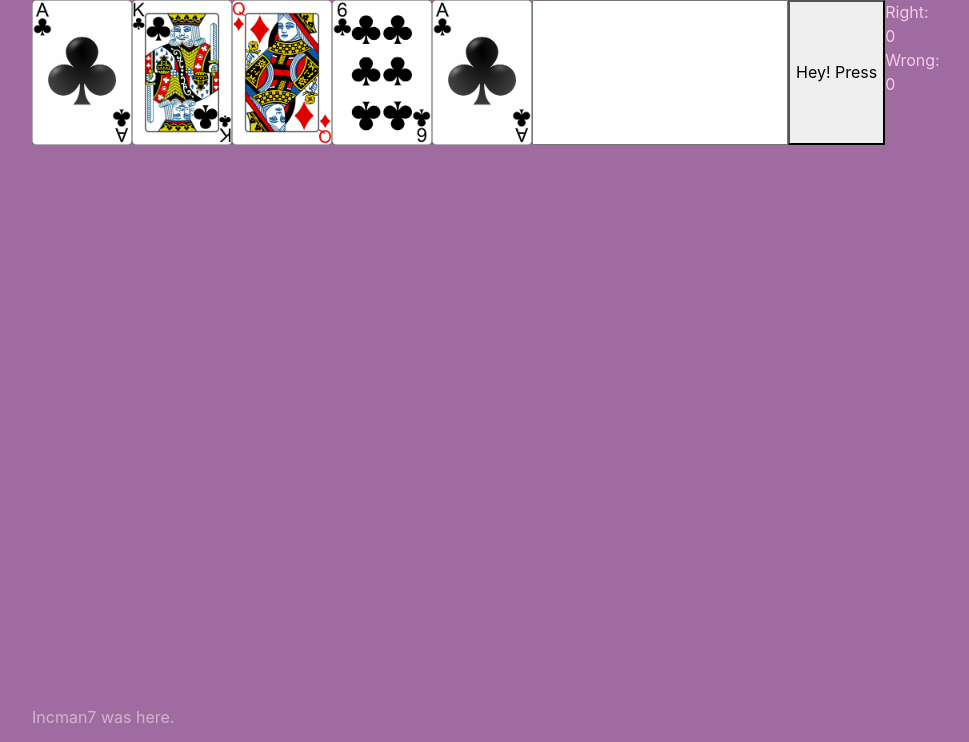
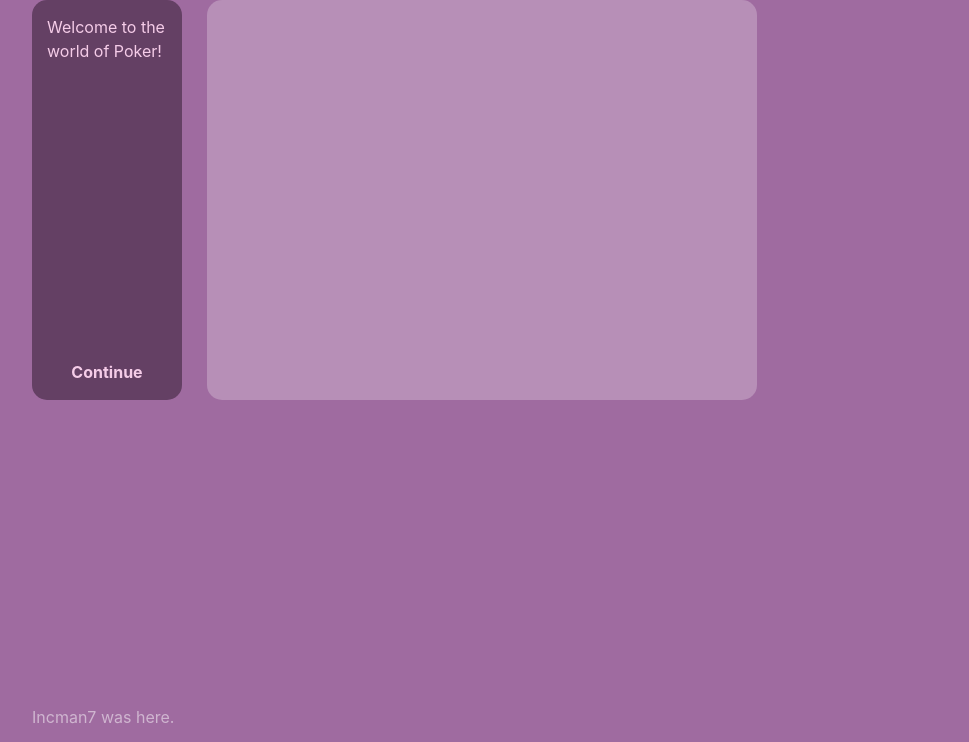
Before and after one commit to sanjerine/CITS3403-Poker, a Python web app: template app/templates/tutorial.html in a window 1280 px wide. Shown: the part 58-800 px from the top of the page, without its empty margins (53-1022 px from the left). Run offline with Jinja, Linux system fonts and the light colour scheme; the template is opened without the code that fills it, so the values that code supplies are empty; some libraries are stand-ins or nearby versions.

Commit message:
Add files via upload
updated a few visual css issues with centering divs

```diff
--- a/app/templates/base.html
+++ b/app/templates/base.html
@@ -10,6 +10,7 @@
     <script src="https://cdnjs.cloudflare.com/ajax/libs/popper.js/1.16.0/umd/popper.min.js"></script>
     <script src="https://maxcdn.bootstrapcdn.com/bootstrap/4.5.2/js/bootstrap.min.js"></script>
     <link rel="stylesheet" type= "text/css" href= "{{ url_for('static',filename='styles/poker.css') }}">
+    <link rel="icon" type="image/png" href="/static/favicon.png"/>
     <title>{% block title %}{% endblock %}</title>
     {% block script %}
     {% endblock %}
@@ -19,7 +20,7 @@
 
   <div class="container">
     <nav class="navbar navbar-expand-sm k navbar-dark">
-      <a class="navbar-brand" href="#">
+      <a class="navbar-brand" href="/index">
         <img src="https://i.ibb.co/YpxVHWH/image.png" alt="logo" style="width:40px;">
       </a>
       <button class="navbar-toggler" type="button" data-toggle="collapse" data-target="#collapsibleNavbar">
@@ -29,22 +30,22 @@
       <div class="collapse navbar-collapse" id="collapsibleNavbar">
       <ul class="navbar-nav">
         <li class="nav-item">
-          <a class="nav-link" href="#">Hands</a>
+          <a class="nav-link" href="/hands">Hands</a>
         </li>
         <li class="nav-item">
           <a class="nav-link" href="#">Rules</a>
         </li>
         <li class="nav-item">
-          <a class="nav-link" href="#">Tutorial</a>
+          <a class="nav-link" href="/tutorial">Tutorial</a>
         </li>
         </li>
       </ul>
       <ul class="navbar-nav ml-auto">
         <li class="nav-item">
-          <a class="nav-link" href="#">Log in</a>
+          <a class="nav-link" href="/login">Log in</a>
         </li>
         <li class="nav-item">
-          <a class="nav-link" href="#">Register</a>
+          <a class="nav-link" href="/register">Register</a>
       </ul>
       </div>
     </nav>
--- a/app/templates/index.html
+++ b/app/templates/index.html
@@ -5,7 +5,7 @@
   {{ super() }}
   <style type="text/css">
     #opening_window {
-      height:87vh;
+      height:70vh;
     }
     #poker_text {
       display:flex;
--- a/app/templates/login.html
+++ b/app/templates/login.html
@@ -5,7 +5,7 @@
   {{ super() }}
   <style type="text/css">
     #opening_window {
-        height:87vh;
+        height:70vh;
     }
     #log_in_window {
         display:flex;
--- a/app/templates/register.html
+++ b/app/templates/register.html
@@ -5,7 +5,7 @@
   {{ super() }}
   <style type="text/css">
     #opening_window {
-        height:87vh;
+        height:80vh;
     }
     #register_window {
         display:flex;
--- a/app/templates/tutorial.html
+++ b/app/templates/tutorial.html
@@ -190,6 +190,10 @@
             replaceCards(genHand(num));
         }
         else {
+            element = document.getElementById("inp");
+            element.className="right";
+            void element.offsetWidth;
+            element.className="wrong";
             var wrong = Number(document.getElementById("wrong").innerHTML);
             document.getElementById("wrong").innerHTML = wrong + 1;
         }
@@ -207,25 +211,51 @@
 {% block head %}
     {{ super() }}
     <style>
+        #opening_window {
+            height:80vh;
+            width:100%;
+          }
+        #continue {
+            margin-top: auto;
+            background-color: rgba(0, 0, 255, 0.0);
+            border: none;
+            color:#F5CCE8;
+        }
         img {
             width:100px; /*styling the cards*/
+        }
+        .wrong {
+        animation: shake 0.2s;
+        }
+        @keyframes shake {
+        0% { transform: translate(1px, 1px) rotate(0deg); }
+        20% { transform: translate(-1px, -2px) rotate(-1deg); }
+        40% { transform: translate(-3px, 0px) rotate(1deg); }
+        60% { transform: translate(3px, 2px) rotate(0deg); }
+        80% { transform: translate(1px, -1px) rotate(1deg); }
+        100% { transform: translate(-1px, 2px) rotate(-1deg); }
         }
     </style>
 {% endblock %}
 
 {% block content %}
-    <div style="display:flex;flex-direction:row;">
-        <img class="cardimg" src="/static/deck/14c.png">
-        <img class="cardimg" src="/static/deck/13c.png">
-        <img class="cardimg" src="/static/deck/12d.png">
-        <img class="cardimg" src="/static/deck/6c.png">
-        <img class="cardimg" src="/static/deck/14c.png">
-        <input id="inp">
-        <button id="butt1" onclick="checkAnswer()">Hey! Press</button>
-        <div style="display:flex;flex-direction:column;">
-            <div>Right: <div id="right">0</div></div>
-            <div>Wrong: <div id="wrong">0</div></div>
+    <div id="progress"></div>
+    <div style="display:flex;flex-direction:row;justify-content:space-between;width:725px;">
+        <div id = "welcome_text" style="display:flex;flex-direction:column;height:400px; width:150px; background-color:#644064;border-radius:15px;padding:15px;">
+            <p id="boxtext">Welcome to the world of Poker!</p>
+            <button id="continue"><b>Continue</b></button>
         </div>
+        <div style="display:flex;flex-direction:column;justify-content:space-around;border-radius:15px;background-color:#B78FB7; width:550px; height: 400px; align-items:center">
+            <div style="display:none" id="cards">
+                <img class="cardimg" src="/static/deck/14c.png">
+                <img class="cardimg" src="/static/deck/13c.png">
+                <img class="cardimg" src="/static/deck/12d.png">
+                <img class="cardimg" src="/static/deck/6c.png">
+                <img class="cardimg" src="/static/deck/14c.png">
+            </div>
+        </div>
+    </div>
+
     <script>
         var inp = document.getElementById("inp");
         inp.addEventListener("keyup", function(event) {
@@ -236,5 +266,4 @@
             }
         );
     </script>
-    </div>
 {% endblock %}
```
